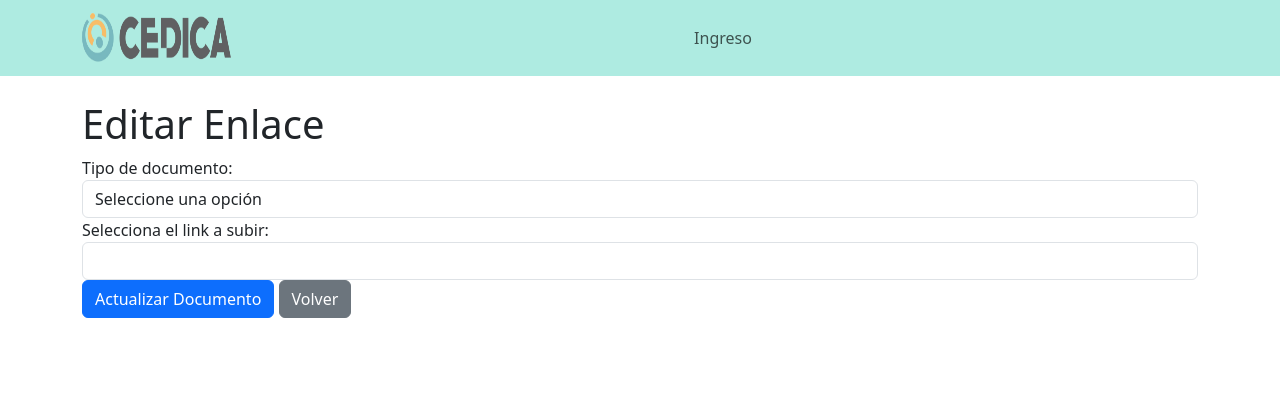
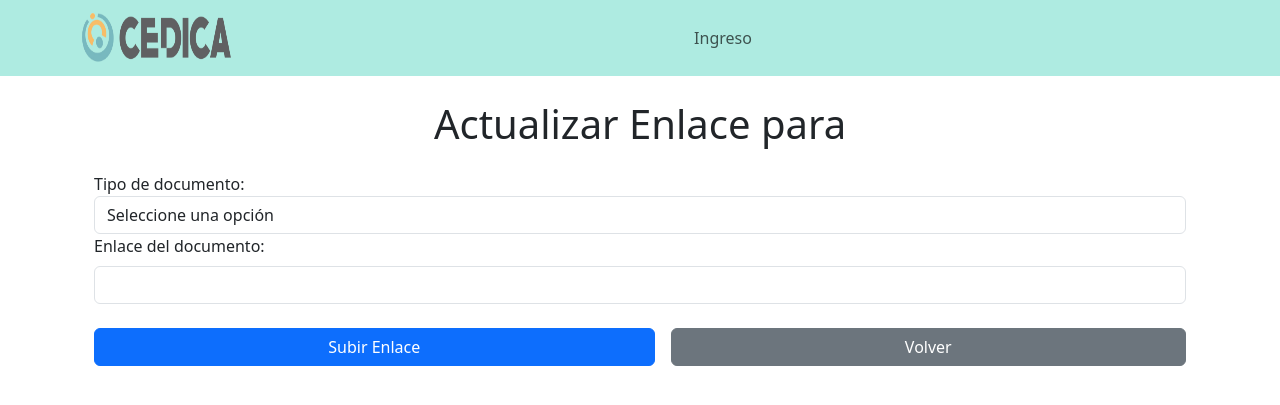
Before and after one commit to MartinMastrovito/Pagina-web-de-administracion-y-Portal-publico-CEDICA, a Flask app: template admin/src/web/templates/JYA/edit_link_jya.html in a window 1280 px wide. Shown: the top 405 px of the page. Run offline with Flask 3, Linux system fonts and the light colour scheme; the template is opened without the code that fills it, so the values that code supplies are empty; parts of the project's set-up code (start-up, migrations or seed data) failed here and were passed over; some libraries are stand-ins or nearby versions.

Commit message:
Cambios en los nombres de los documentos

```diff
--- a/admin/src/core/crud_JyA/__init__.py
+++ b/admin/src/core/crud_JyA/__init__.py
@@ -373,3 +373,6 @@
         empleados_por_rol[jya_empleado.rol] = jya_empleado
 
     return empleados_por_rol
+
+def cant_documentos():
+    return len(Documento.query.all())
--- a/admin/src/web/templates/JYA/edit_link_jya.html
+++ b/admin/src/web/templates/JYA/edit_link_jya.html
@@ -1,20 +1,15 @@
 {% extends "layout.html" %}
 
-<!DOCTYPE html>
-<html lang="es">
 <head>
-    <meta charset="UTF-8">
-    <meta name="viewport" content="width=device-width, initial-scale=1.0">
-    <link rel="stylesheet" href="https://stackpath.bootstrapcdn.com/bootstrap/4.5.2/css/bootstrap.min.css">
-    <title>{% block title %}Editar Enlace de J&A{% endblock %}</title>
+    <title>{% block title %}Actualizar Enlace de J&A{% endblock %}</title>
 </head>
 <body>
     {% block content %}
-    <header>
-        <h1>Editar Enlace</h1>
+    <header class="text-center my-4">
+        <h1>Actualizar Enlace para {{ jya.nombre }} {{ jya.apellido }}</h1>
     </header>
 
-    <section>
+    <section class="container">
         <form action="{{ url_for('enlaces.update_link_jya', jya_dni=jya.dni, documento_id=documento.id) }}" method="POST" enctype="multipart/form-data">
             <div class="form-group">
                 <label for="tipo">Tipo de documento:</label>
@@ -29,20 +24,15 @@
                 </select>
             </div>
             <div class="form-group">
-                <label for="documento">Selecciona el link a subir:</label>
-                <input type="text" name="documento" id="documento" class="form-control" value="{{ documento.archivo_url }}" required>
+                <label for="documento" class="form-label">Enlace del documento:</label>
+                <input type="url" name="documento" id="documento" class="form-control" value="{{ documento.nombre_documento }}" required>
             </div>
-            <button type="submit" class="btn btn-primary">Actualizar Documento</button>
-            <a href="{{ url_for('documentos.index_documents_jya', jya_dni=jya.dni) }}" class="btn btn-secondary">Volver</a>
+            <div class="d-flex flex-wrap gap-3 justify-content-between mt-4">
+                <button type="submit" class="btn btn-primary flex-grow-1">Subir Enlace</button>
+                <a href="{{ url_for('documentos.index_documents_jya', jya_dni=jya.dni) }}" class="btn btn-secondary flex-grow-1">Volver</a>
+            </div>
         </form>
     </section>
-
-
     {% endblock %}
-
-    <footer>
-        <p>© 2024 Mi Aplicación - Administración de Usuarios</p>
-    </footer>
-
 </body>
 </html>
--- a/admin/src/web/templates/JYA/show_documents_jya.html
+++ b/admin/src/web/templates/JYA/show_documents_jya.html
@@ -72,7 +72,7 @@
                                     <ul class="dropdown-menu">
                                         <li><a href="{{ documento.nombre_documento }}" class="dropdown-item">Ver Enlace</a></li>
                                         {% if check_permission(session, "jya_update") %}
-                                        <li><a href="{{ url_for('enlaces.show_update_link_jya', jya_dni=jya.dni, documento_id=documento.id) }}" class="dropdown-item">Editar</a></li>
+                                        <li><a href="{{ url_for('enlaces.show_update_link_jya', jya_dni=jya.dni, documento_id=documento.id) }}" class="dropdown-item">Actualizar</a></li>
                                         {% endif %}
                                         <li><a href="{{ url_for('enlaces.show_delete_link_jya', jya_dni=jya.dni, documento_id=documento.id) }}" class="dropdown-item">Eliminar</a></li>
                                     </ul>
```
Also changed, not shown: admin/src/web/controllers/gestion_jya/jya_archivos.py (+8 -8 lines), admin/src/web/templates/JYA/delete_document_jya.html (+0 -11 lines), admin/src/web/templates/JYA/delete_jya.html (+0 -13 lines).
